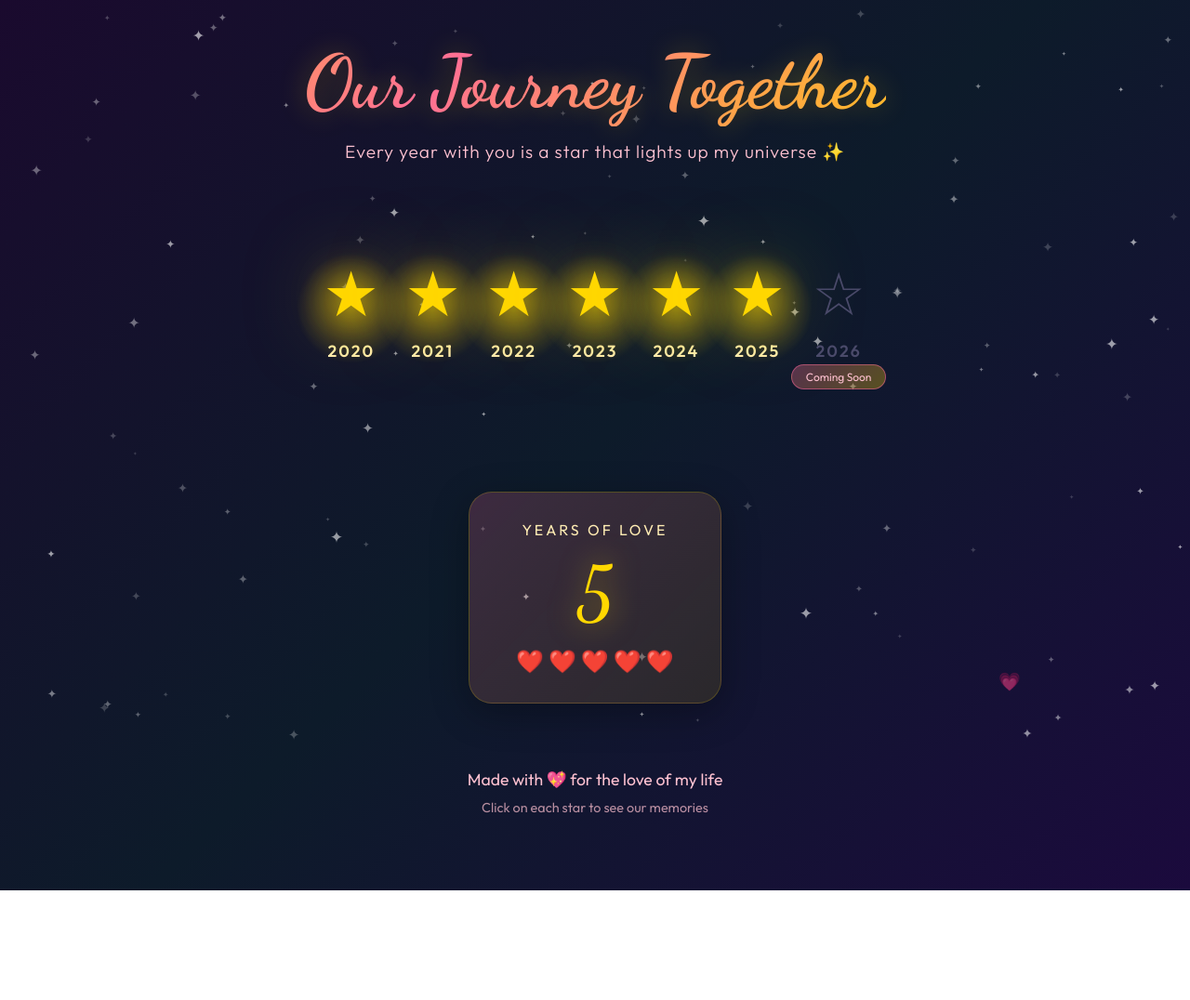
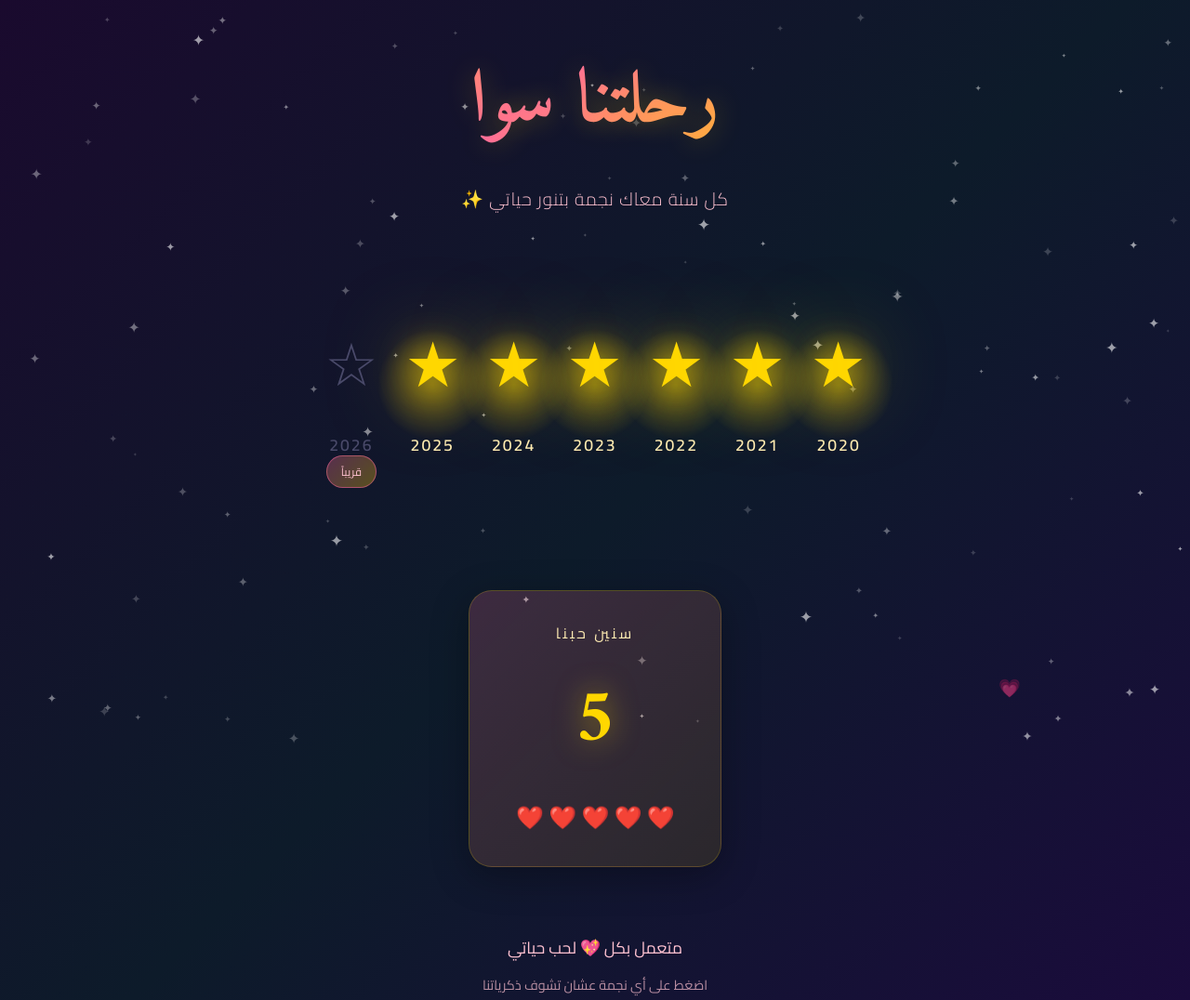
Before and after one commit to magicmomentt/new-yearr, a plain HTML site: page index.html in a window 1280 px wide. Shown: the top 1076 px of the page at 93% size. Before the commit the page ends 958 px from the top, so only its background shows below. Drawn offline with Linux system fonts and the light colour scheme.

Commit message:
feat: Add Arabic localization and adjust styling for RTL layout

```diff
--- a/index.html
+++ b/index.html
@@ -1,21 +1,25 @@
 <!DOCTYPE html>
-<html lang="en">
+<html lang="ar" dir="rtl">
+
 <head>
     <meta charset="UTF-8">
     <meta name="viewport" content="width=device-width, initial-scale=1.0">
-    <title>Our Love Story ✨</title>
+    <title>قصة حبنا ✨</title>
     <link rel="preconnect" href="https://fonts.googleapis.com">
     <link rel="preconnect" href="https://fonts.gstatic.com" crossorigin>
-    <link href="https://fonts.googleapis.com/css2?family=Dancing+Script:wght@400;700&family=Outfit:wght@300;400;600&display=swap" rel="stylesheet">
+    <link
+        href="https://fonts.googleapis.com/css2?family=Cairo:wght@300;400;600;700&family=Amiri:wght@400;700&display=swap"
+        rel="stylesheet">
     <link rel="stylesheet" href="styles.css">
 </head>
+
 <body>
     <div class="stars-background" id="starsBackground"></div>
 
     <div class="container">
         <header class="hero">
-            <h1 class="title">Our Journey Together</h1>
-            <p class="subtitle">Every year with you is a star that lights up my universe ✨</p>
+            <h1 class="title">رحلتنا سوا</h1>
+            <p class="subtitle">كل سنة معاك نجمة بتنور حياتي ✨</p>
         </header>
 
         <div class="timeline">
@@ -53,7 +57,7 @@
                 <div class="star-item unlit" data-year="2026">
                     <div class="star">☆</div>
                     <span class="year-label">2026</span>
-                    <div class="countdown-badge">Coming Soon</div>
+                    <div class="countdown-badge">قريباً</div>
                 </div>
             </div>
         </div>
@@ -63,24 +67,27 @@
                 <button class="close-btn" id="closeBtn">×</button>
                 <h2 class="description-year" id="descriptionYear"></h2>
                 <div class="heart-divider">💕</div>
-                <p class="description-text" id="descriptionText"></p>
+                <p class="description-text" id="descriptionText">
+                    كل سنة معاك فيها حاجات حلوة اتعلمناها سوا
+                </p>
             </div>
         </div>
 
         <div class="love-counter">
             <div class="counter-content">
-                <span class="counter-label">Years of Love</span>
+                <span class="counter-label">سنين حبنا</span>
                 <span class="counter-number" id="yearsCounter">5</span>
                 <span class="counter-hearts">❤️ ❤️ ❤️ ❤️ ❤️</span>
             </div>
         </div>
 
         <footer class="footer">
-            <p>Made with 💖 for the love of my life</p>
-            <p class="small">Click on each star to see our memories</p>
+            <p>متعمل بكل 💖 لحب حياتي</p>
+            <p class="small">اضغط على أي نجمة عشان تشوف ذكرياتنا</p>
         </footer>
     </div>
 
     <script src="script.js"></script>
 </body>
+
 </html>
--- a/script.js
+++ b/script.js
@@ -1,32 +1,32 @@
-// Year descriptions - customize these with your own memories!
+// وصف السنوات - خصصها بذكرياتك بالعامية المصرية
 const yearDescriptions = {
     2020: {
-        title: "2020 - The Beginning ✨",
-        text: "This is where our beautiful story began. The year we first met, first smiled at each other, and first realized that something magical was happening between us. Every love story is beautiful, but ours became my favorite."
+        title: "2020 - البداية ✨",
+        text: "السنة دي بدأت حكايتنا الحلوة. اتقابلنا لأول مرة، ضحكنا مع بعض، وحسينا بحاجة سحرية. كل قصص الحب حلوة، بس قصتنا بقيت المفضلة عندي."
     },
     2021: {
-        title: "2021 - Growing Together 🌸",
-        text: "We learned so much about each other this year. Through every laugh, every conversation, every moment shared, our bond grew stronger. You became my best friend, my confidant, and my greatest adventure."
+        title: "2021 - كبرنا سوا 🌸",
+        text: "السنة دي اتعلمنا عن بعض حاجات كتير. كل ضحكة وكل كلام وكل لحظة قضيناها مع بعض، رابطتنا بقيت أقوى. بقيت أكتر حد بحبه وصاحبي وسري ومغامرتي."
     },
     2022: {
-        title: "2022 - Building Memories 💫",
-        text: "This year was filled with unforgettable moments. We created memories that will last a lifetime - spontaneous adventures, quiet evenings, and everything in between. With you, every ordinary day became extraordinary."
+        title: "2022 - صنعنا ذكريات 💫",
+        text: "السنة دي مليانة لحظات مش هتتنسي. عملنا مغامرات عفوية، أمسيات هادية، وكل حاجة حلوة مع بعض. معاك كل يوم عادي بقى مميز."
     },
     2023: {
-        title: "2023 - Deeper Love 💖",
-        text: "Our love deepened in ways I never knew possible. We learned to weather storms together and celebrate sunshine even brighter. You showed me what true partnership means, and I fell in love with you all over again."
+        title: "2023 - حبنا اتعمق 💖",
+        text: "حبنا بقي أعمق بكتير. اتعلمنا نواجه أي حاجة سوا ونفرح بأيامنا أكتر. وريتني يعني إيه شراكة حقيقية، ووقعت في حبك من الأول."
     },
     2024: {
-        title: "2024 - Unbreakable Bond 💕",
-        text: "This year proved that our love is unbreakable. Through challenges and triumphs, we stood together. Every day with you is a gift, and I cherish how far we've come. You are my home, my heart, my everything."
+        title: "2024 - رابطتنا ما تتكسرش 💕",
+        text: "السنة دي أثبتت إن حبنا ما بيتكسرش. في كل تحدي وفي كل نجاح، وقفنا جنب بعض. كل يوم معاك هدية، وأنا مبسوط بكل اللي عديته معاك. انت كل حاجة عندي."
     },
     2025: {
-        title: "2025 - Present & Precious 🌟",
-        text: "Here we are, still writing our story together. This year reminds me why I choose you every single day. Your love is the greatest blessing in my life, and I'm grateful for every moment we share. Here's to the beautiful present!"
+        title: "2025 - دلوقتي الثمين 🌟",
+        text: "لسه بنكتب حكايتنا سوا. السنة دي بتفكرني ليه باختارك كل يوم. حبك أحلى حاجة في حياتي، ومبسوط بكل لحظة معاك."
     },
     2026: {
-        title: "2026 - Our Future Awaits ⭐",
-        text: "This star is waiting to be lit... A new year of adventures, dreams, and love is on the horizon. I can't wait to create more beautiful memories with you. The best is yet to come, my love! 💫"
+        title: "2026 - المستقبل مستني ⭐",
+        text: "النجمة دي مستنية تلمع... سنة جديدة من المغامرات والأحلام والحب. مش قادر أستنى نخلق ذكريات أكتر سوا. الأفضل لسه ما جهش يا حبي! 💫"
     }
 };
 
--- a/styles.css
+++ b/styles.css
@@ -18,10 +18,12 @@
 body {
     min-height: 100vh;
     background: linear-gradient(135deg, var(--deep-purple) 0%, var(--midnight-blue) 50%, #1b0a3d 100%);
-    font-family: 'Outfit', sans-serif;
+    font-family: 'Cairo', sans-serif;
     color: var(--white);
     overflow-x: hidden;
     position: relative;
+    direction: rtl;
+    text-align: right;
 }
 
 /* Animated star background */
@@ -88,7 +90,7 @@ body {
 }
 
 .title {
-    font-family: 'Dancing Script', cursive;
+    font-family: 'Amiri', serif;
     font-size: clamp(2.5rem, 8vw, 5rem);
     background: linear-gradient(135deg, var(--primary-gold), var(--rose-pink), var(--primary-gold));
     background-size: 200% 200%;
@@ -97,6 +99,7 @@ body {
     background-clip: text;
     animation: shimmer 3s ease-in-out infinite;
     text-shadow: 0 0 30px rgba(255, 215, 0, 0.3);
+    font-weight: 700;
 }
 
 @keyframes shimmer {
@@ -287,7 +290,7 @@ body {
 .close-btn {
     position: absolute;
     top: 20px;
-    right: 25px;
+    left: 25px;
     background: none;
     border: none;
     color: var(--soft-pink);
@@ -302,11 +305,12 @@ body {
 }
 
 .description-year {
-    font-family: 'Dancing Script', cursive;
+    font-family: 'Amiri', serif;
     font-size: 4rem;
     color: var(--primary-gold);
     text-shadow: 0 0 20px rgba(255, 215, 0, 0.5);
     margin-bottom: 20px;
+    font-weight: 700;
 }
 
 .heart-divider {
@@ -329,7 +333,7 @@ body {
 
 .description-text {
     font-size: 1.2rem;
-    line-height: 1.8;
+    line-height: 2.0;
     color: var(--soft-pink);
     font-weight: 300;
 }
@@ -359,10 +363,11 @@ body {
 }
 
 .counter-number {
-    font-family: 'Dancing Script', cursive;
+    font-family: 'Amiri', serif;
     font-size: 5rem;
     color: var(--primary-gold);
     text-shadow: 0 0 30px rgba(255, 215, 0, 0.5);
+    font-weight: 700;
 }
 
 .counter-hearts {
@@ -496,7 +501,7 @@ body {
 
     .close-btn {
         top: 15px;
-        right: 20px;
+        left: 20px;
         font-size: 1.8rem;
         /* Larger touch target */
         padding: 5px 10px;
@@ -598,7 +603,7 @@ body {
 
     .close-btn {
         top: 10px;
-        right: 15px;
+        left: 15px;
         font-size: 1.6rem;
         /* Extra large touch target for mobile */
         padding: 8px 12px;
```
